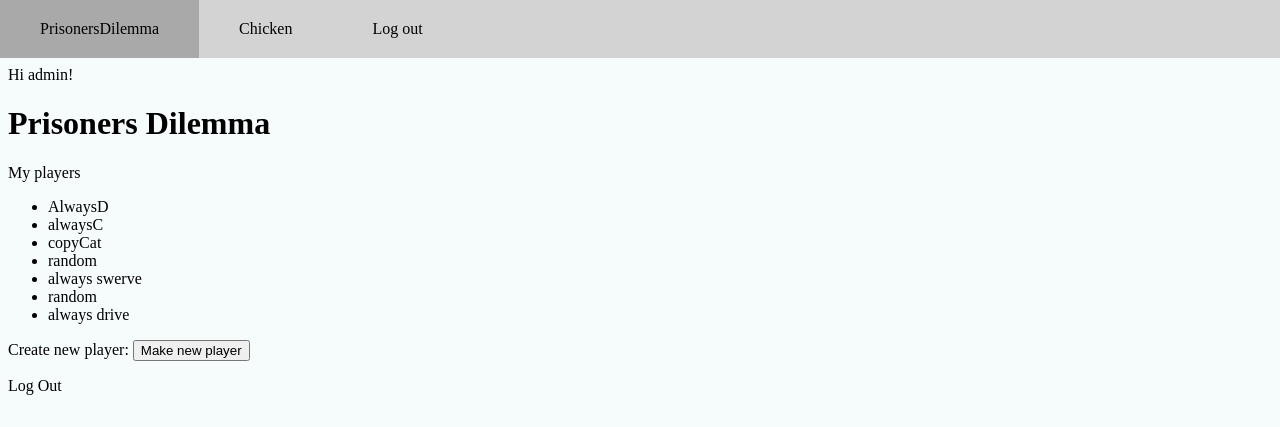
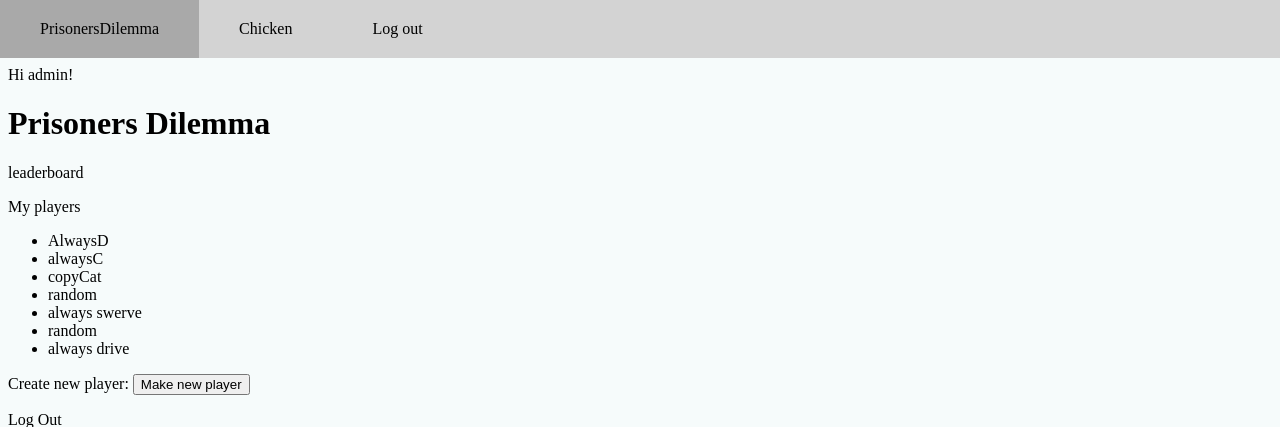
Before and after one commit to rteeter1618/PrisonersDilemnaDjango, a Django app: template prisonersDilemnaWeb/games/templates/games/gameHome.html in a window 1280 px wide. Shown: the top 427 px of the page. Run offline with Django 4.2, Linux system fonts and the light colour scheme; the template is opened without the code that fills it: values that come from a table or form of the project are taken from there, others are empty; a user stored in the database is signed in; data comes from the database, SQL or seed files in the repository; parts of the project's set-up code (start-up, migrations or seed data) failed here and were passed over.

Commit message:
Added link to leaderboard in gameHome

```diff
--- a/prisonersDilemnaWeb/games/templates/games/gameHome.html
+++ b/prisonersDilemnaWeb/games/templates/games/gameHome.html
@@ -6,6 +6,8 @@
 
   Hi {{ user.username }}!
   <h1>{{game.name}}</h1>
+  <a href="{url games:leaderboard}">leaderboard</a>
+
   <p>My players</p>
   <ul>
     {% for player in players %}
```
